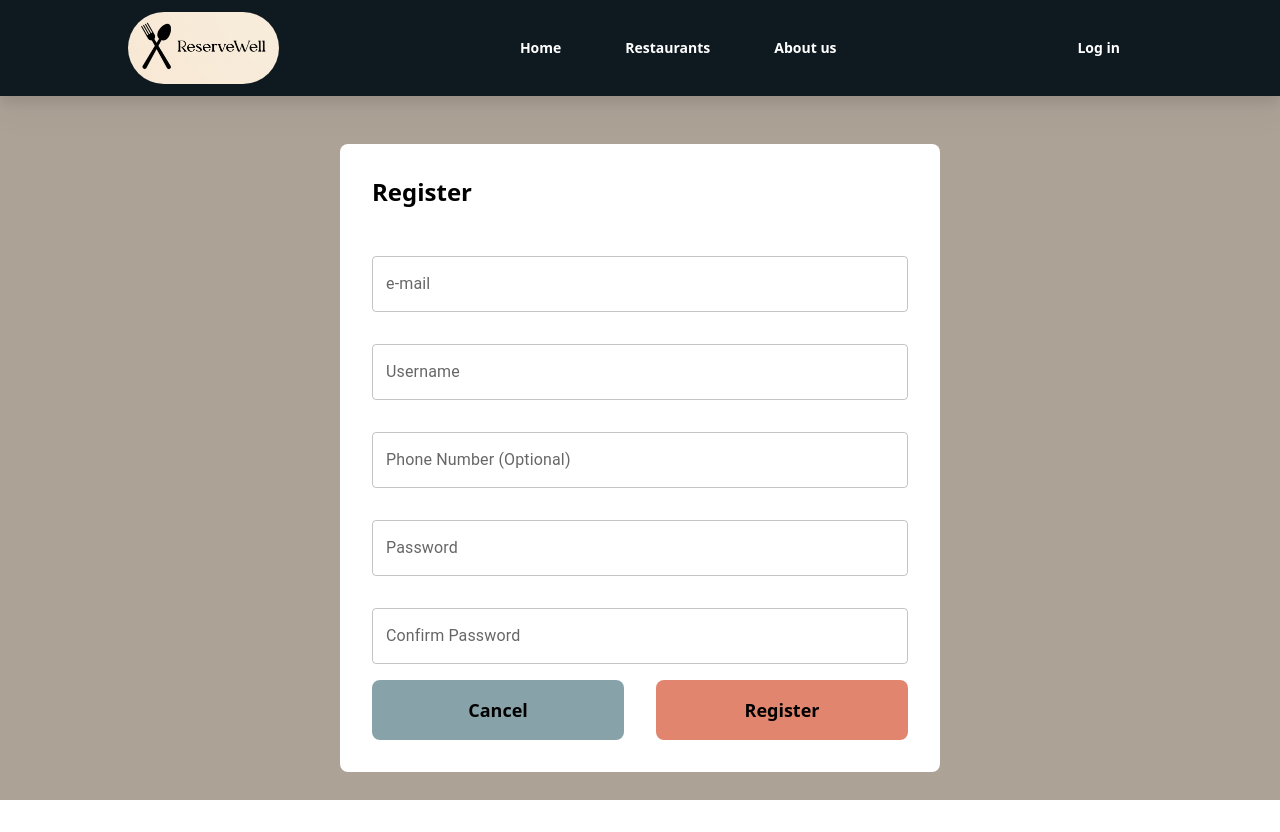
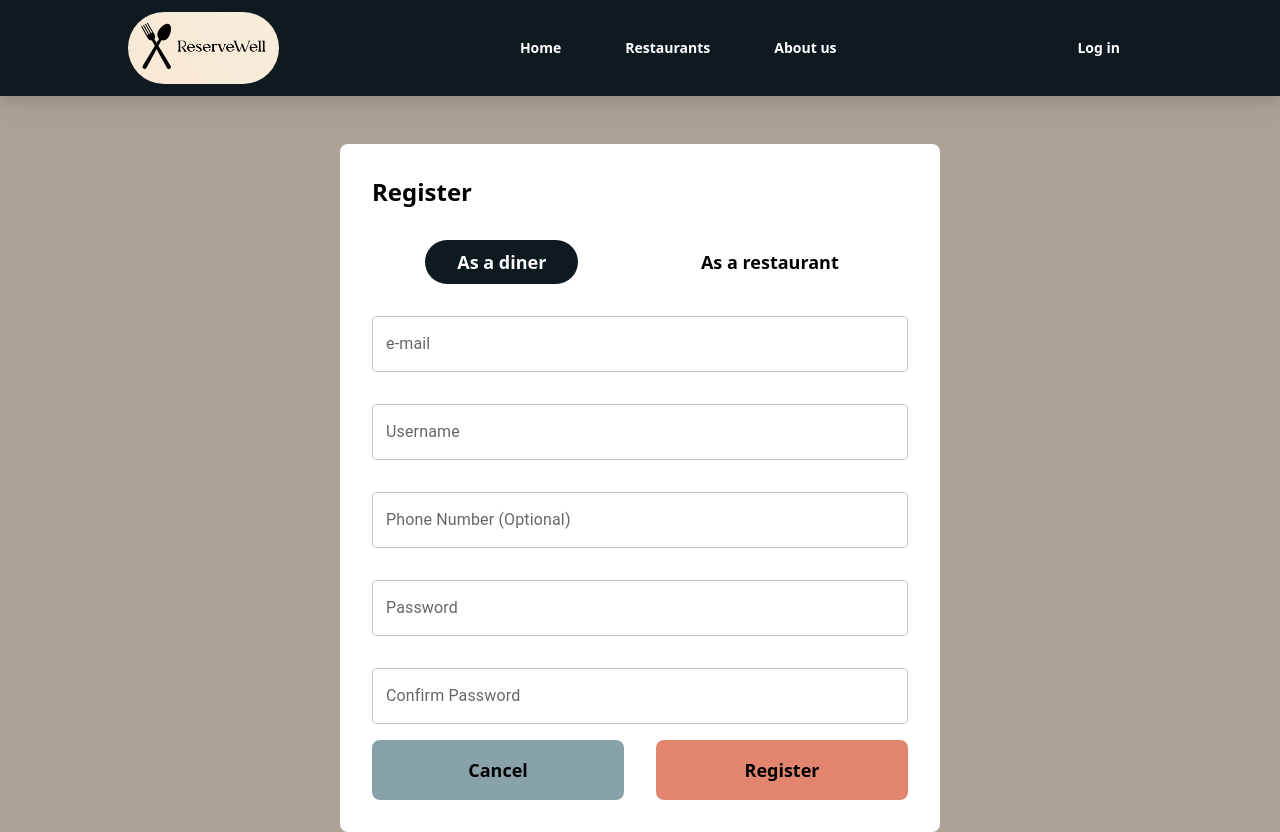
Before and after one commit to MustafaZemin/IS502_ReserveMasters, a Next.js app in the folder reservewell/: page /register in a window 1280 px wide. Before the commit the page ends 800 px from the top, so only its background shows below. Built offline with nearby package versions, Linux system fonts and the light colour scheme.

Commit message:
register screen seperation for diner-restaurant

```diff
--- a/reservewell/src/components/Auth/Register.jsx
+++ b/reservewell/src/components/Auth/Register.jsx
@@ -12,6 +12,7 @@ const Register = () => {
   const [username, setUsername] = useState("");
   const [confirmPassword, setConfirmPassword] = useState("");
   const [error, setError] = useState(null);
+  const [selectedUserType, setSelectedUserType] = useState("diner");
   const router = useRouter();
 
   const usersCollectionRef = collection(db, "users");
@@ -50,7 +51,30 @@ const Register = () => {
       </Snackbar>
       <div className="w-[600px] min-h-[600px] flex flex-col justify-between gap-y-4 rounded-lg bg-white mt-12 p-8">
         <div className="flex flex-col gap-y-8">
-          <h3 className="font-semibold text-2xl mb-4">Register</h3>
+          <h3 className="font-semibold text-2xl ">Register</h3>
+
+          <div className="w-full flex items-center justify-around">
+            <button
+              type="button"
+              className={`text-center text-lg font-semibold px-8 py-2 rounded-full transition-all ${
+                selectedUserType === "diner" && "bg-rwBlack text-white"
+              }`}
+              onClick={() => setSelectedUserType("diner")}
+            >
+              As a diner
+            </button>
+            <button
+              type="button"
+              className={`text-center text-lg font-semibold px-4 py-2 rounded-full transition-all ${
+                selectedUserType === "restaurant" && "bg-rwBlack text-white"
+              }`}
+              onClick={() => setSelectedUserType("restaurant")}
+            >
+              As a restaurant
+            </button>
+          </div>
+          {selectedUserType === "diner" && (
+            <div className="flex flex-col gap-y-8">
               <TextField
                 label="e-mail"
                 name="email"
@@ -106,8 +130,11 @@ const Register = () => {
                 // {...methods.register("email")}
               />
             </div>
+          )}
+        </div>
         <div className="flex items-center space-x-8 justify-between">
           <button
+            type="button"
             onClick={() => router.push("/")}
             className="p-4 w-full rounded-lg  bg-rwCadetGray hover:brightness-110 transition-all font-semibold text-lg bottom-0"
             // onClick={() => router.push("/")}
```
Lines whose indentation alone changed are shown as unchanged.
